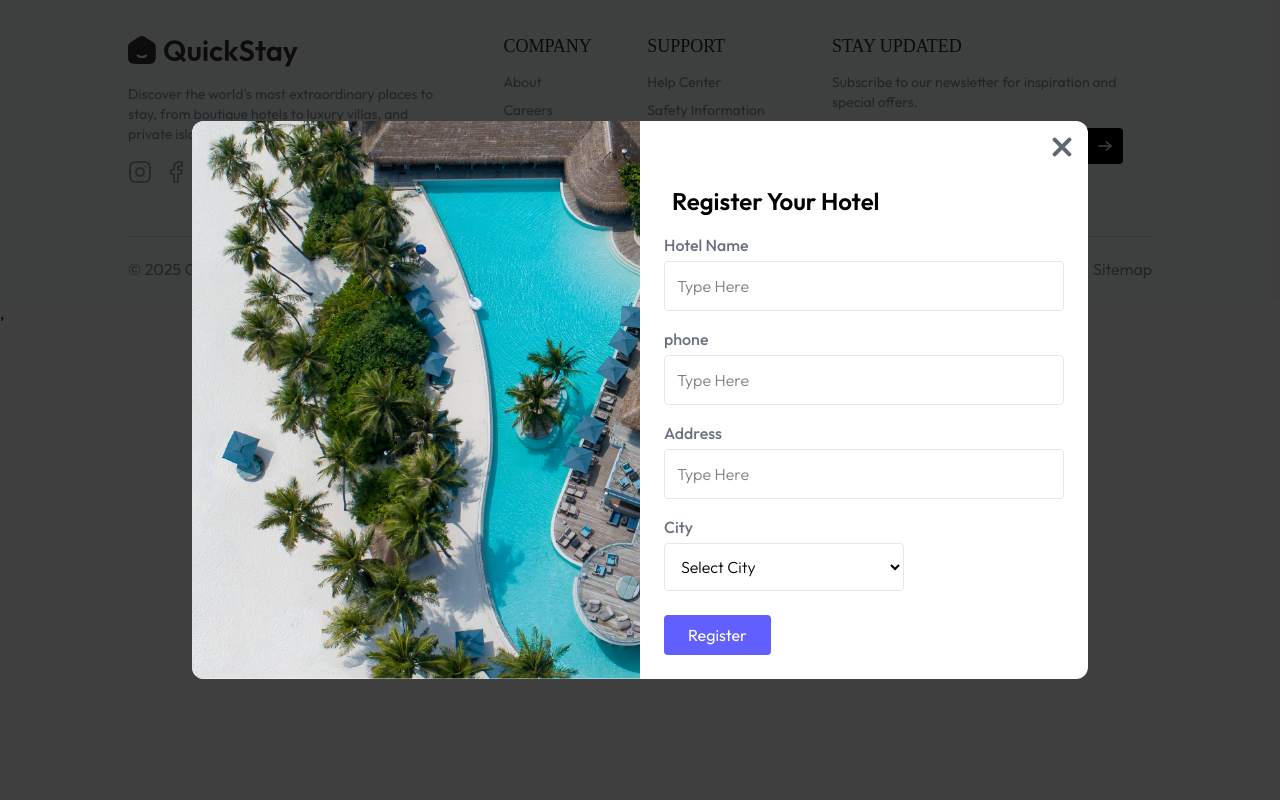
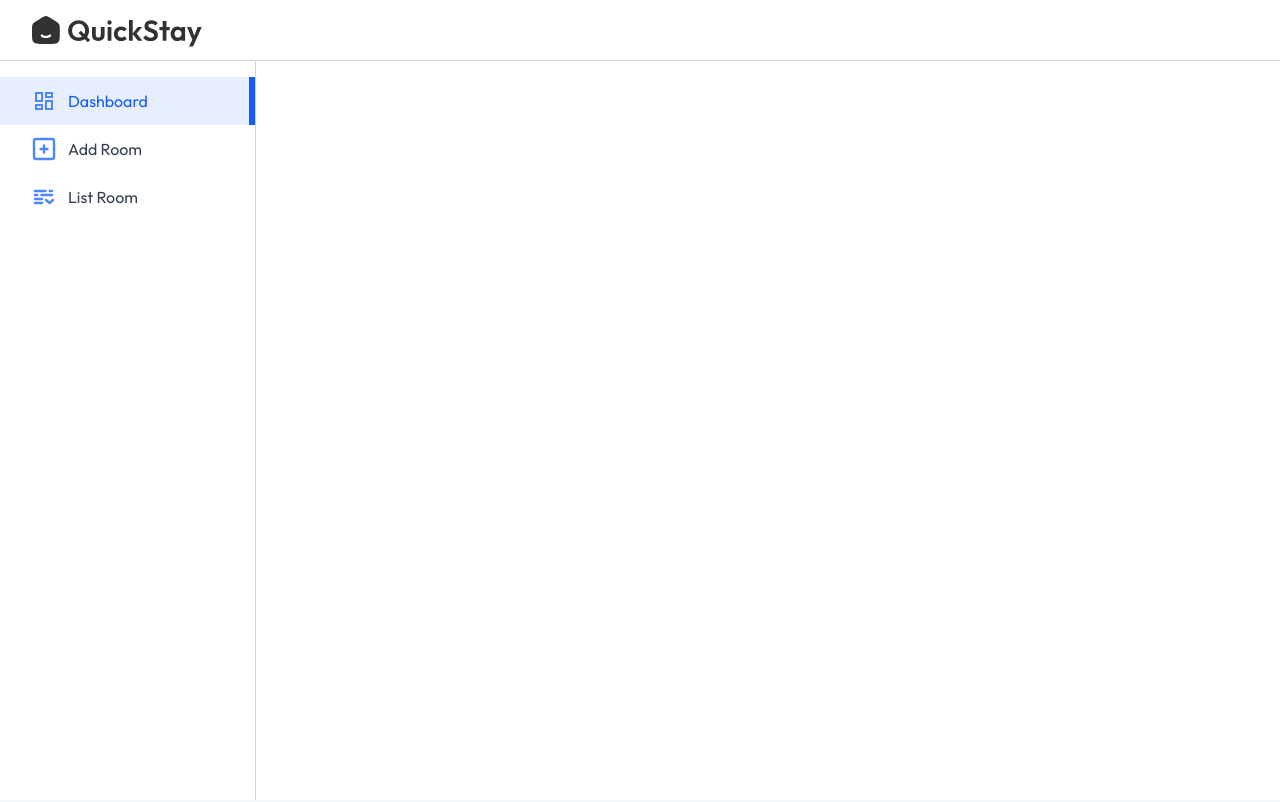
Before and after one commit to zafar126/new-project, a React (Vite) app: page /owner in a window 1280 px wide. Shown: the top 802 px of the page. Built offline with nearby package versions, Linux system fonts and the light colour scheme; a web font is replaced by a local one.

Commit message:
hotelOwner are in working

```diff
--- a/src/App.jsx
+++ b/src/App.jsx
@@ -1,43 +1,41 @@
-import React from 'react'
-import Navbar from './component/Navbar'
-import Home from './pages/Home'
-import { Route,Routes, useActionData, useLocation } from 'react-router-dom'
-import Footer from './component/Footer'
-import AllRoom from './pages/AllRoom'
-import RoomDetails from './pages/RoomDetails'
-import MyBookings from './pages/MyBookings'
-import HotelReg from './component/HotelReg'
-
-
+import React from "react";
+import Navbar from "./component/Navbar";
+import Home from "./pages/Home";
+import { Route, Routes, useActionData, useLocation } from "react-router-dom";
+import Footer from "./component/Footer";
+import AllRoom from "./pages/AllRoom";
+import RoomDetails from "./pages/RoomDetails";
+import MyBookings from "./pages/MyBookings";
+import HotelReg from "./component/HotelReg";
+import Layout from "./pages/hotelOwner/Layout";
+import Dashboard from "./pages/Dashboard";
+import AddRoom from "./pages/AddRoom";
+import ListRoom from "./pages/ListRoom";
 
 const App = () => {
-
   const isOwnerPath = useLocation().pathname.includes("owner");
 
   return (
     <div>
-     { !isOwnerPath && <Navbar/>}
-     <HotelReg />
+      {!isOwnerPath && <Navbar />}
+      {false && <HotelReg />}
 
-     <div className='mini-h-7[70vh]'>
+      <div className="mini-h-7[70vh]">
+        <Routes>
+          <Route path="/" element={<Home />} />
+          <Route path="/rooms" element={<AllRoom />} />
+          <Route path="/room/:id" element={<RoomDetails />} />
+          <Route path="/my-bookings" element={<MyBookings />} />
+          <Route path="/owner" element={<Layout />} />
+          <Route index element={Dashboard} />
+          <Route path="add-room" element={AddRoom} />
+          <Route path="list-room" element={ListRoom} />
+          <Route />
+        </Routes>
+      </div>
+      <Footer />
+    </div>
+  );
+};
 
-        <Routes>
-          <Route path='/' element={<Home/>} />
-          <Route path='/rooms' element={<AllRoom/>} />
-          <Route path='/room/:id' element={<RoomDetails/>} />
-         <Route path="/my-bookings" element={<MyBookings />} />
-
-
-
-
-        </Routes>
-
-     </div>
-     <Footer />
-
-
-    </div>
-  )
-}
-
-export default App
+export default App;
--- /dev/null
+++ b/src/component/hotelOwner/Navbar.jsx
@@ -0,0 +1,17 @@
+import React from 'react';
+import { Link } from 'react-router-dom';
+import { assets } from '../../assets/assets';
+import { UserButton } from '@clerk/clerk-react';
+
+const Navbar = () => {
+  return (
+    <div className='flex items-center justify-between px-4 md:px-8 border-b border-gray-300 py-3 bg-white transition-all duration-300'>
+      <Link to='/'>
+        <img src={assets.logo} alt='logo' className='h-9 invert opacity-80' />
+      </Link>
+      <UserButton />
+    </div>
+  );
+};
+
+export default Navbar;
--- /dev/null
+++ b/src/component/hotelOwner/Sidebar.jsx
@@ -0,0 +1,34 @@
+import React from 'react'
+import { assets } from '../../assets/assets'
+import { NavLink,} from 'react-router-dom'
+
+const Sidebar = () => {
+  const sidebarLink = [
+    {name: "Dashboard",path: "/owner", icon: assets.dashboardIcon},
+    {name: "Add Room",path: "/owner/add-romm", icon: assets.addIcon},
+    {name: "List Room",path: "/owner/list-room", icon: assets.listIcon},
+  ]
+    return (
+  <div className='md:w-64 w-16 border-r h-full text-base border-gray-300 pt-4 flex flex-col transition-all duration-300'>
+    {sidebarLink.map((item, index) => (
+      <NavLink
+        to={item.path}
+        key={index}
+        end='/owner'
+        className={({ isActive }) =>
+          `flex items-center py-3 px-4 md:px-8 gap-3 ${
+            isActive
+              ? "border-r-[6px] bg-blue-600/10 border-blue-600 text-blue-600"
+              : "hover:bg-gray-100/90 border-white text-gray-700"
+          }`
+        }
+      >
+        <img src={item.icon} alt={item.name} className='min-h-6 min-w-6' />
+        <p className='md:block hidden text-center'>{item.name}</p>
+      </NavLink>
+    ))}
+  </div>
+)
+}
+
+export default Sidebar
--- /dev/null
+++ b/src/pages/AddRoom.jsx
@@ -0,0 +1,14 @@
+import React from 'react'
+
+const AddRoom = () => {
+  return (
+    <div>
+      <h1>
+
+        jskjhasjjkhoiisjijdsj
+      </h1>
+    </div>
+  )
+}
+
+export default AddRoom
--- /dev/null
+++ b/src/pages/Dashboard.jsx
@@ -0,0 +1,11 @@
+import React from 'react'
+
+const Dashboard = () => {
+  return (
+    <div>
+
+    </div>
+  )
+}
+
+export default Dashboard
--- /dev/null
+++ b/src/pages/ListRoom.jsx
@@ -0,0 +1,11 @@
+import React from 'react'
+
+const ListRoom = () => {
+  return (
+    <div>
+
+    </div>
+  )
+}
+
+export default ListRoom
--- /dev/null
+++ b/src/pages/hotelOwner/Layout.jsx
@@ -0,0 +1,21 @@
+import React from 'react'
+import Navbar from '../../component/hotelOwner/Navbar'
+import Sidebar from '../../component/hotelOwner/Sidebar'
+import { Outlet } from 'react-router-dom'
+
+const Layout = () => {
+  return (
+    <div className='flex flex-col h-screen'>
+        <Navbar />
+       <div className='flex h-full'>
+         <Sidebar />
+         <div className='flex-1 p-4 pt-10 md:px-10 h-full'>
+            <Outlet/>
+         </div>
+       </div>
+
+    </div>
+  )
+}
+
+export default Layout
```
